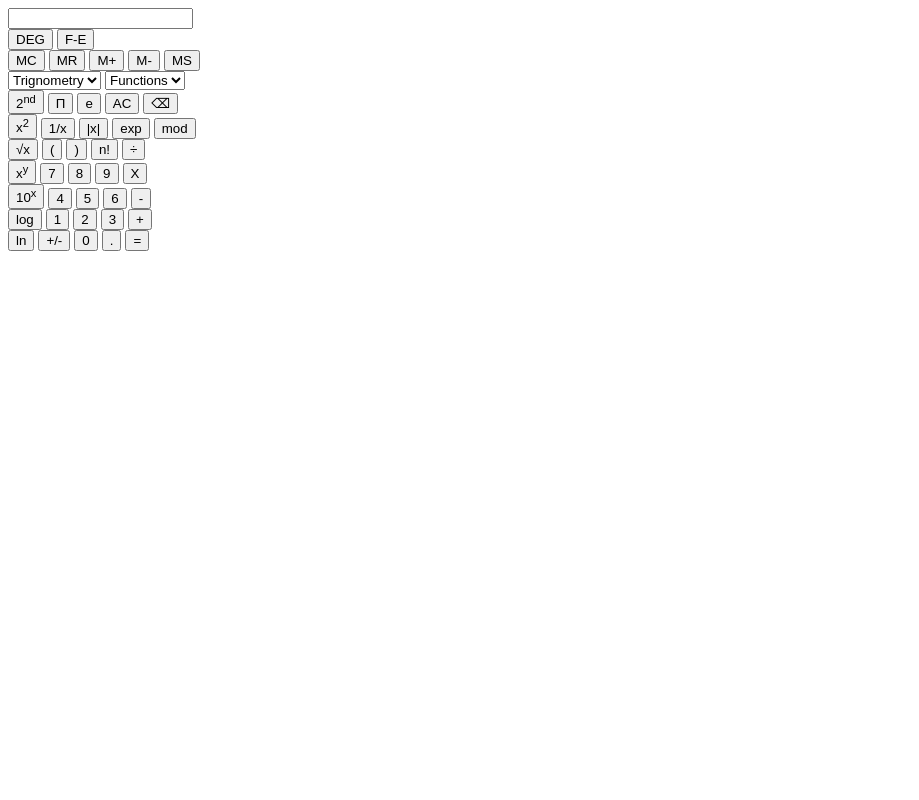
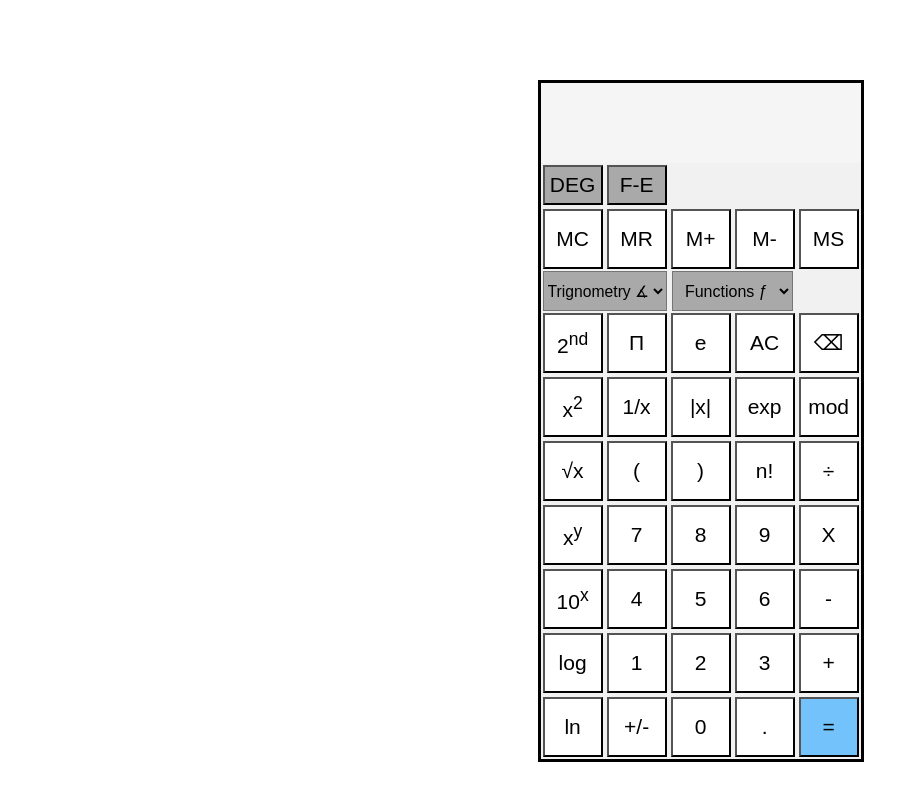
Before and after one commit to Lakshmishreya-Bapatuyeruguti/scientific-calculator-js, a plain HTML site: page index.html in a window 1280 px wide. Shown: the whole page, without its empty margins (0-919 px from the left). Drawn offline with Linux system fonts and the light colour scheme.

Commit message:
added basic styling

```diff
--- a/index.html
+++ b/index.html
@@ -5,15 +5,16 @@
     <meta http-equiv="X-UA-Compatible" content="IE=edge" />
     <meta name="viewport" content="width=device-width, initial-scale=1.0" />
     <title>Scientific Calculator</title>
+    <link rel="stylesheet" href="style.css" />
   </head>
   <body>
     <div class="calContainer">
       <div class="screen">
         <input type="text" class="screenTxt" />
       </div>
-      <div class="row">
-        <button class="btn">DEG</button>
-        <button class="btn">F-E</button>
+      <div class="row row1">
+        <button class="btn btn1">DEG</button>
+        <button class="btn btn1">F-E</button>
       </div>
       <div class="row">
         <button onclick="mc()">MC</button>
@@ -22,17 +23,18 @@
         <button onclick="mMinus()">M-</button>
         <button onclick="ms()">MS</button>
       </div>
-      <div class="row">
+      <div class="row row-three">
         <select
           name="Trig"
           id="trigs"
           value="Trignometry"
           onchange="trignometric()"
         >
-          <option value="">Trignometry</option>
-          <option value="sin">sin</option>
-          <option value="cos">cos</option>
-          <option value="tan">tan</option>
+          <option value="none" selected disabled hidden>Trignometry ∡</option>
+
+          <option class="ops" value="sin">sin</option>
+          <option class="ops" value="cos">cos</option>
+          <option class="ops" value="tan">tan</option>
         </select>
         <select
           name="Functions"
@@ -41,10 +43,10 @@
           onchange="functionOptions()"
         >
           Functions
-          <option value="">Functions</option>
-          <option value="rand">rand</option>
-          <option value="floor">floor</option>
-          <option value="ceil">ceil</option>
+          <option value="none" selected disabled hidden>Functions ƒ</option>
+          <option class="ops" value="rand">rand</option>
+          <option class="ops" value="floor">floor</option>
+          <option class="ops" value="ceil">ceil</option>
         </select>
       </div>
       <div class="row">
@@ -94,7 +96,7 @@
         <button onclick="plusMinus()">+/-</button>
         <button class="btn">0</button>
         <button class="btn">.</button>
-        <button onclick="resultant()">=</button>
+        <button onclick="resultant()" class="eqBtn">=</button>
       </div>
     </div>
     <script src="script.js"></script>
--- a/script.js
+++ b/script.js
@@ -84,10 +84,10 @@ function pow2or3() {
   //   console.log();
   let currValTxt = currVal.textContent;
   if (currValTxt === "x2") {
-    inp.value = Math.pow(inp.value, 2);
+    inp.value = Math.pow(eval(inp.value), 2);
   }
   if (currValTxt === "x3") {
-    inp.value = Math.pow(inp.value, 3);
+    inp.value = Math.pow(eval(inp.value), 3);
   }
 }
 function root2or3() {
--- /dev/null
+++ b/style.css
@@ -0,0 +1,68 @@
+* {
+  margin: 0;
+  padding: 0;
+}
+.calContainer {
+  position: absolute;
+  top: 10%;
+  left: 42%;
+  background-color: #f1f1f1;
+  display: flex;
+  flex-direction: column;
+  border: 3px solid black;
+}
+.row {
+  display: flex;
+  justify-content: space-around;
+}
+button {
+  margin: 2px;
+  height: 60px;
+  width: 60px;
+  font-size: 21px;
+  background-color: #ffffff;
+}
+.screenTxt {
+  height: 80px;
+  font-size: 20px;
+  width: 100%;
+}
+.row-three {
+  height: 40px;
+  display: flex;
+  justify-content: flex-start;
+}
+#trigs {
+  margin-right: 5px;
+  margin-left: 2px;
+  background-color: darkgray;
+  font-size: 15.7px;
+  border: 5x solid black;
+}
+#funcs {
+  background-color: darkgray;
+  padding: 2.6%;
+  font-size: 16px;
+}
+.ops {
+  font-size: 18px;
+}
+.btn1 {
+  height: 40px;
+  width: 60px;
+  background-color: darkgray;
+}
+.row1 {
+  display: flex;
+  justify-content: flex-start;
+}
+.eqBtn {
+  background-color: #73c2fb;
+}
+input {
+  border: none;
+  background-color: whitesmoke;
+}
+input:focus {
+  outline: none;
+}
```
